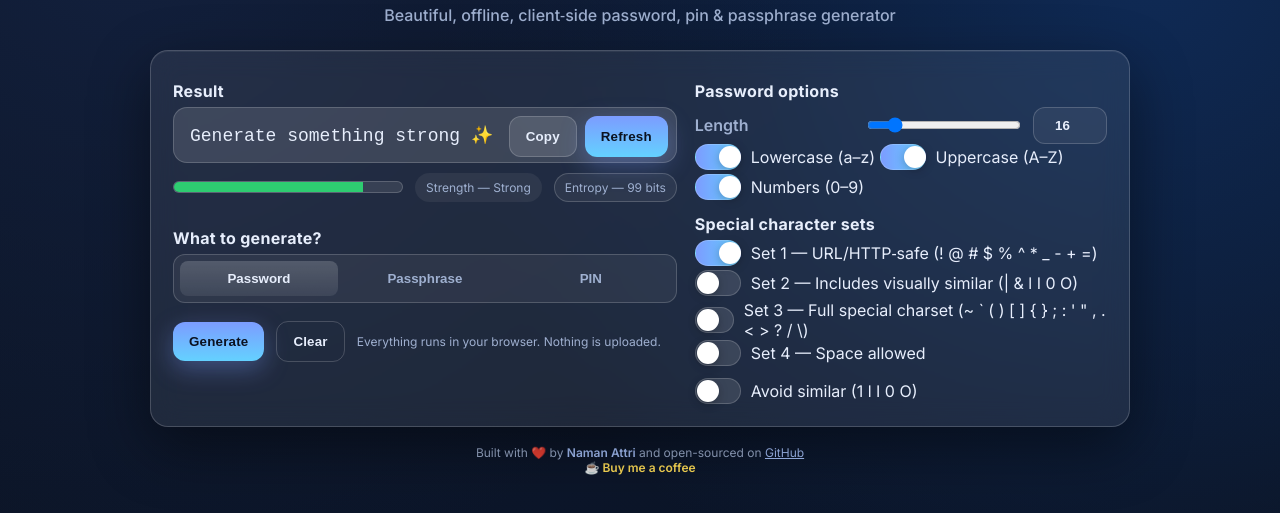
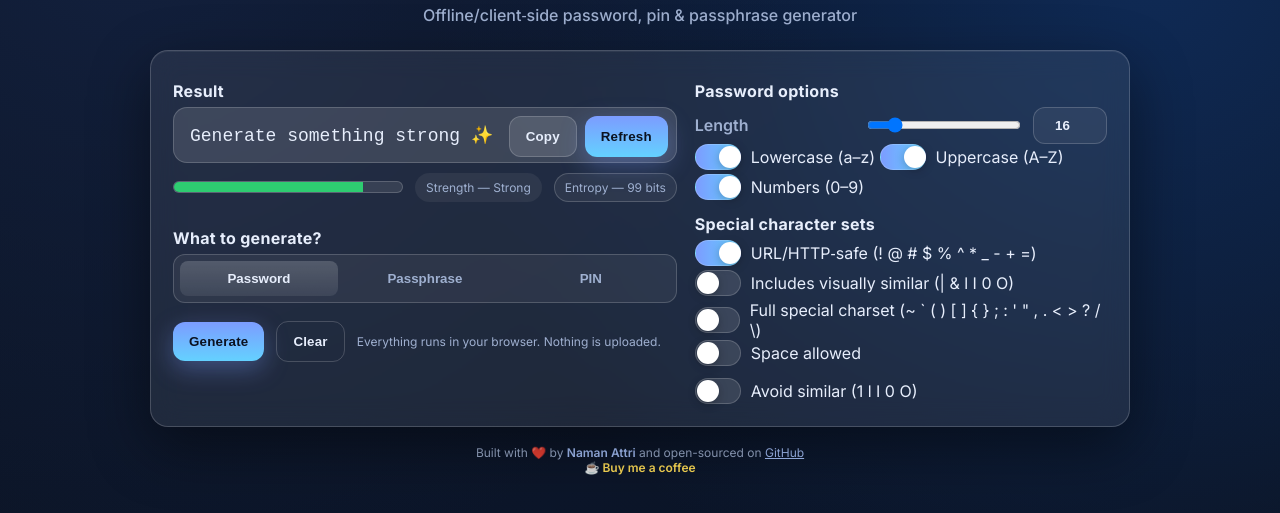
Before and after one commit to namanattri/tools, a plain HTML site: page password-generator/index.html in a window 1280 px wide. Shown: the part 191-704 px from the top of the page. Drawn offline with Linux system fonts and the light colour scheme.

Commit message:
updated sub heading

```diff
--- a/password-generator/index.html
+++ b/password-generator/index.html
@@ -96,7 +96,7 @@
   <div class="container">
     <header>
       <h1>Password Generator</h1>
-      <div class="subtitle">Beautiful, offline, client‑side password, pin & passphrase generator</div>
+      <div class="subtitle">Offline/client‑side password, pin & passphrase generator</div>
     </header>
 
     <div class="card grid grid-2" id="app">
@@ -153,10 +153,10 @@
           <label class="switch"><input id="numbers" type="checkbox" checked/><span class="track"><span class="thumb"></span></span><span>Numbers (0–9)</span></label>
 
           <div class="section-title" style="margin-top:10px">Special character sets</div>
-          <label class="switch"><input id="sp1" type="checkbox" checked/><span class="track"><span class="thumb"></span></span><span>Set 1 — URL/HTTP‑safe (! @ # $ % ^ * _ - + =)</span></label>
-          <label class="switch"><input id="sp2" type="checkbox" /><span class="track"><span class="thumb"></span></span><span>Set 2 — Includes visually similar (| & l I 0 O)</span></label>
-          <label class="switch"><input id="sp3" type="checkbox" /><span class="track"><span class="thumb"></span></span><span>Set 3 — Full special charset (~ ` ( ) [ ] { } ; : ' " , . < > ? / \)</span></label>
-          <label class="switch"><input id="sp4" type="checkbox" /><span class="track"><span class="thumb"></span></span><span>Set 4 — Space allowed</span></label>
+          <label class="switch"><input id="sp1" type="checkbox" checked/><span class="track"><span class="thumb"></span></span><span>URL/HTTP‑safe (! @ # $ % ^ * _ - + =)</span></label>
+          <label class="switch"><input id="sp2" type="checkbox" /><span class="track"><span class="thumb"></span></span><span>Includes visually similar (| & l I 0 O)</span></label>
+          <label class="switch"><input id="sp3" type="checkbox" /><span class="track"><span class="thumb"></span></span><span>Full special charset (~ ` ( ) [ ] { } ; : ' " , . < > ? / \)</span></label>
+          <label class="switch"><input id="sp4" type="checkbox" /><span class="track"><span class="thumb"></span></span><span>Space allowed</span></label>
 
           <div class="row" style="margin-top:8px">
             <label class="switch"><input id="avoidSimilar" type="checkbox" /><span class="track"><span class="thumb"></span></span><span>Avoid similar (1 l I 0 O)</span></label>
```
